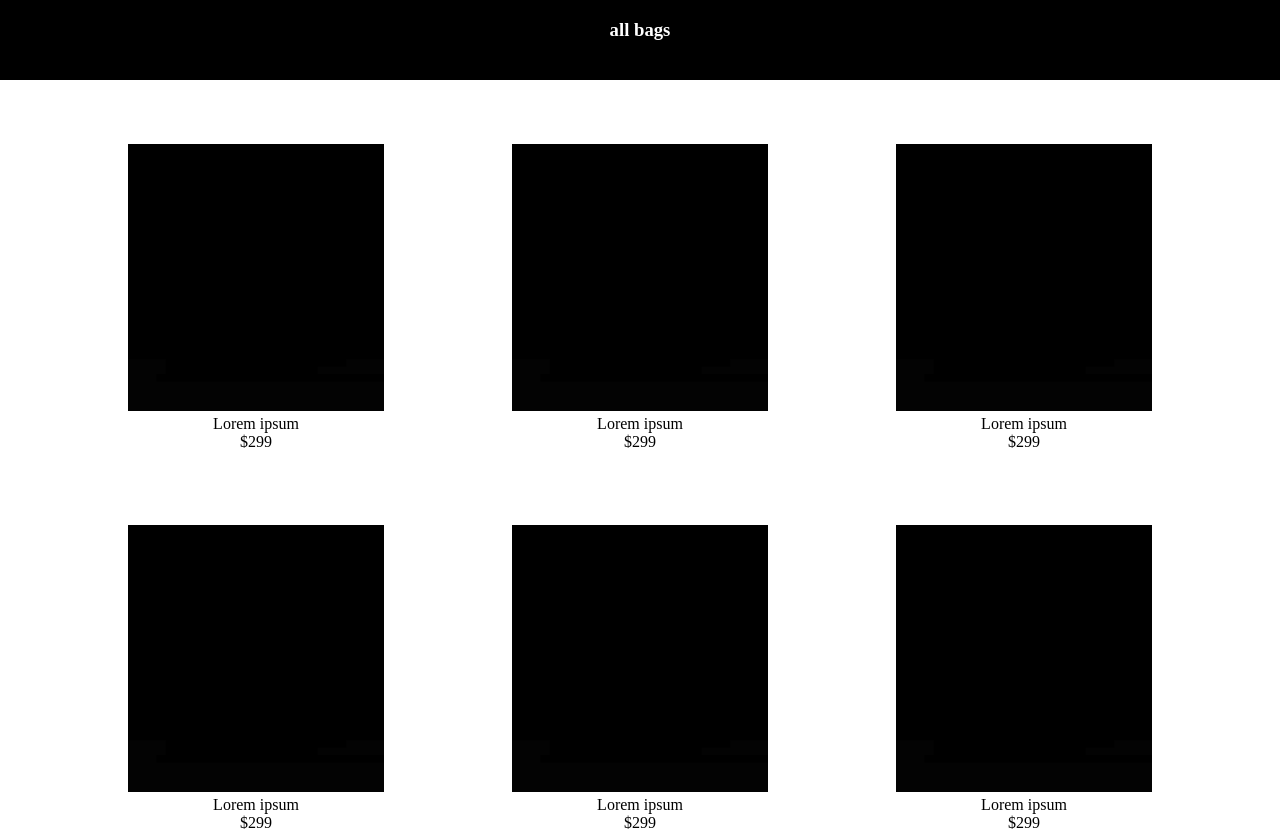
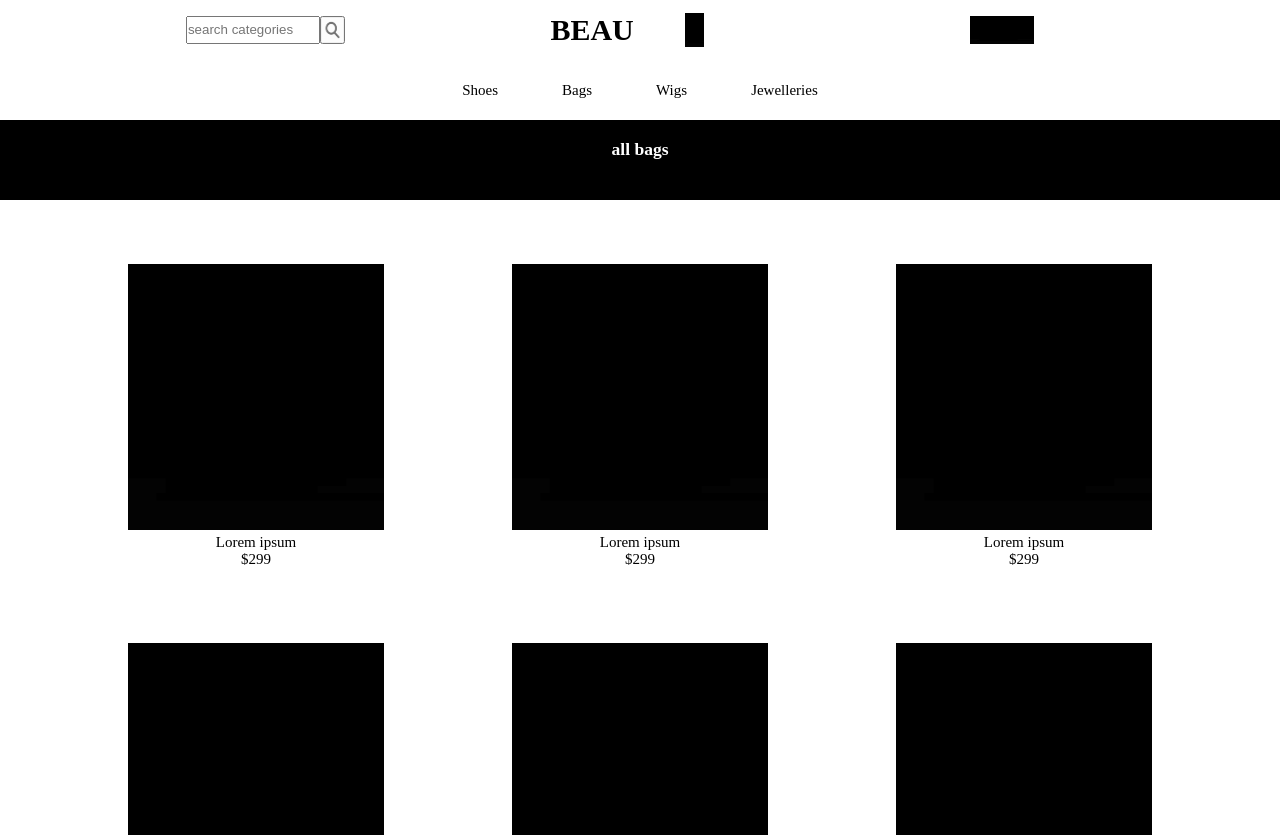
Before and after one commit to Vicktor007/first-trial, a plain HTML site: page categories/shoe category/index.html in a window 1280 px wide. Shown: the top 835 px of the page. Drawn offline with Linux system fonts and the light colour scheme.

Commit message:
shoes page css in progress

```diff
--- a/categories/shoe category/index.html
+++ b/categories/shoe category/index.html
@@ -8,6 +8,27 @@
     <title>shoes page</title>
 </head>
 <body>
+    <header>
+        <div class="search-logo-cart">
+
+                <div class="search-div">
+                    <input type="search" name="search-bar" id="search-bar" placeholder="search categories">
+                    <button type="submit"><img src="./images/search.jfif" alt="search-icon"></button>
+                </div>
+                <div class="title-logo">
+                    <h1>BEAU</h1>
+                    <img src="./images/dark.jfif" alt="logo" class="logo">
+                </div>
+
+            <img src="./images/dark.jfif" alt="cart-image" class="cart-image">
+        </div>
+        <nav class="categories">
+            <a href="#shoes">Shoes</a>
+            <a href="#bags">Bags</a>
+            <a href="#wigs">Wigs</a>
+            <a href="#jewelleries">Jewelleries</a>
+        </nav>
+    </header>
     <h3>all bags</h3>
     <main>
         <div><img src="./images/dark.jfif" alt="product-image"><p>Lorem ipsum <span>$299</span></p></div>
--- a/categories/shoe category/style.css
+++ b/categories/shoe category/style.css
@@ -10,6 +10,88 @@
 
 html {
     scroll-behavior: smooth;
+    font-size: 15px;
+}
+
+header {
+    height: 15vh;
+    display: flex;
+    flex-direction: column;
+    flex-wrap: nowrap;
+}
+
+.search-logo-cart {
+    display: flex;
+    flex-wrap: wrap;
+    justify-content: space-evenly;
+    align-content: center;
+
+}
+
+/* .search-logo-cart .search-div {
+    width: 10%;
+    height: 100%;
+} */
+
+.search-div, .title-logo {
+    width: 15%;
+    height: 80%;
+    display: flex;
+    flex-wrap: wrap;
+    justify-content: center;
+    align-content: center;
+    margin-left: -6%;
+}
+.search-div input {
+    width: 70%;
+    height: 60%;
+}
+
+.search-div button {
+    width: 13%;
+    height: 60%;
+}
+
+.search-div button img {
+    width: 100%;
+    height: 100%;
+}
+
+.title-logo h1 {
+    width: 70%;
+    display: inline-block;
+}
+
+.title-logo img {
+    width: 10%;
+    /* height: 100%; */
+    display: inline;
+}
+
+.search-logo-cart .cart-image {
+    width: 5%;
+    height: 48%;
+    align-self: center;
+}
+
+.search-logo-cart, .categories {
+    height: 50%;
+    width: 100%;
+    /* display: block; */
+}
+
+.categories {
+    height: 50%;
+    width: 100%;
+    display: flex;
+    align-items: center;
+    justify-content: center;
+    column-gap: 5%;
+}
+
+a {
+    text-decoration: none;
+    color: black;
 }
 
 
```
